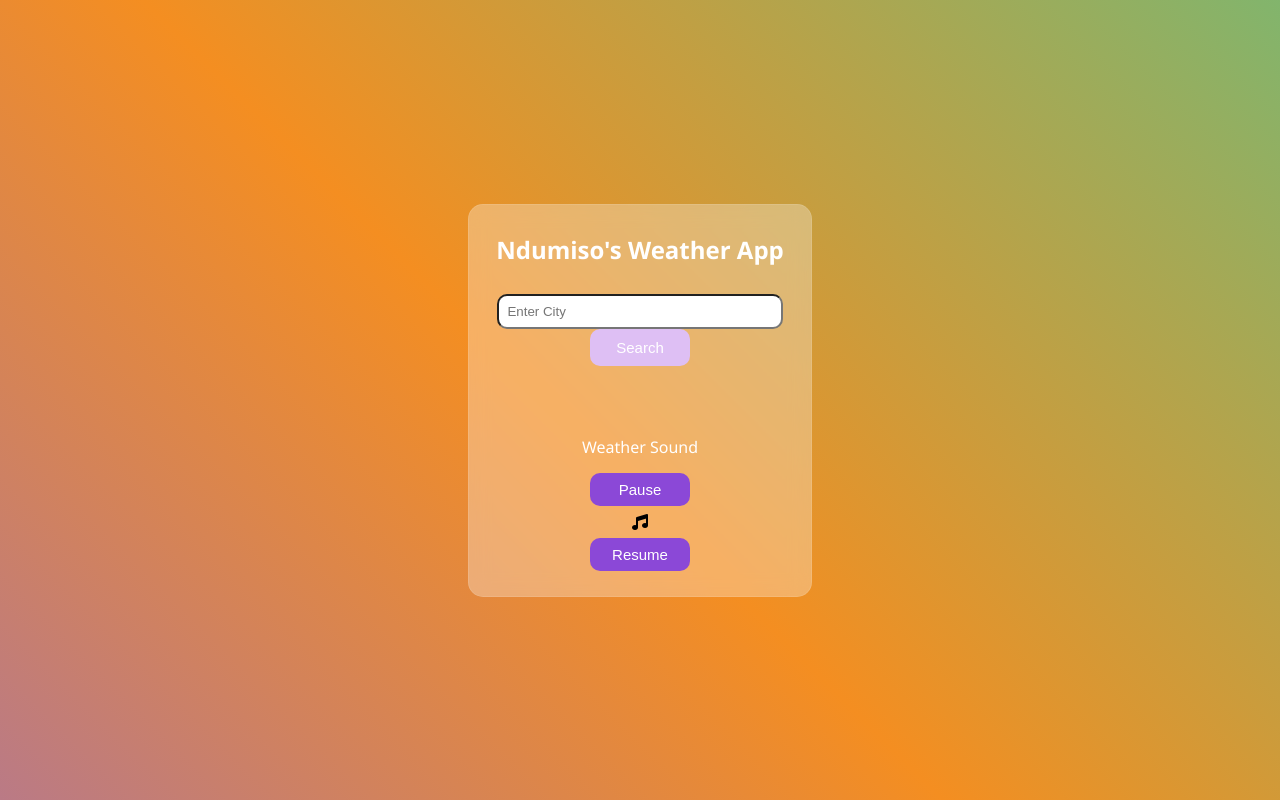
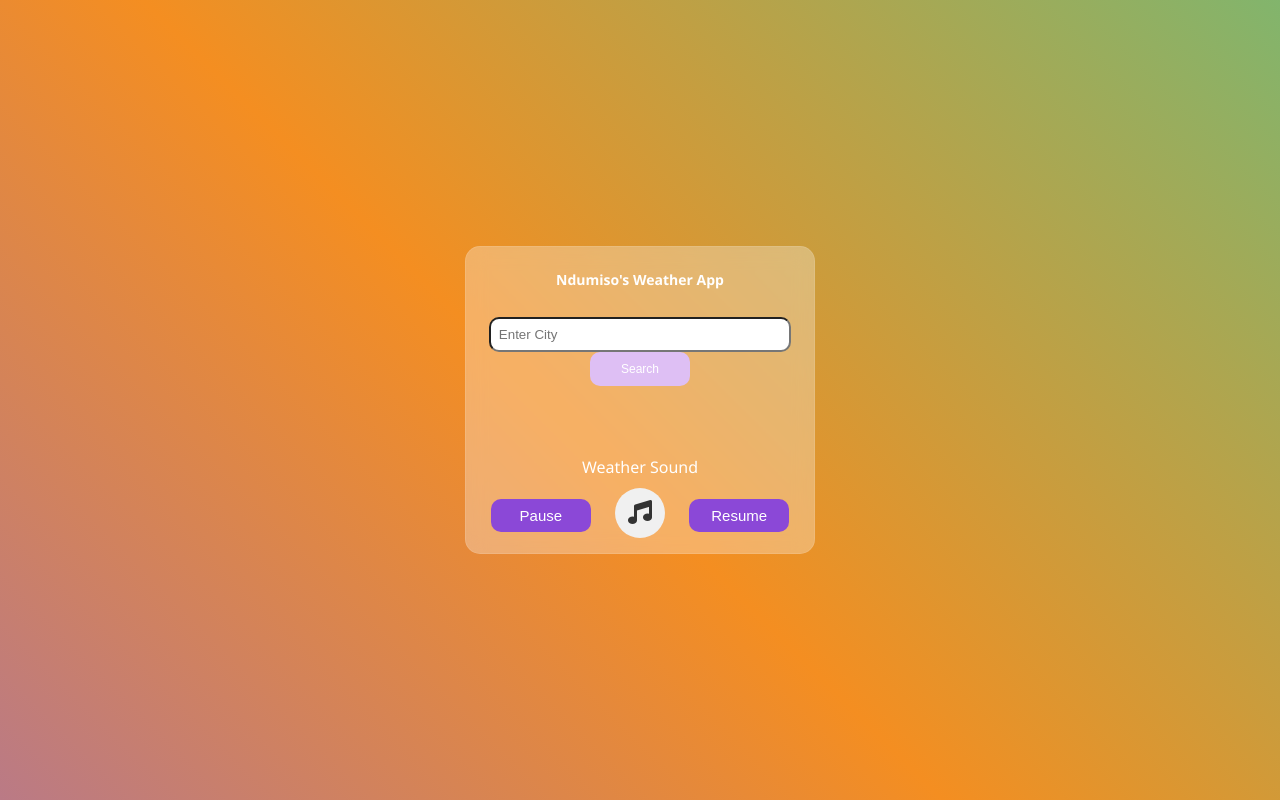
Before and after one commit to theegentlemaniac/Weather-App, a plain HTML site: page index.html in a window 1280 px wide. Drawn offline with Linux system fonts and the light colour scheme.

Commit message:
Update style.css

```diff
--- a/style.css
+++ b/style.css
@@ -1,4 +1,3 @@
-
 
 .container{
     height: 100vh;
@@ -45,6 +44,10 @@ body{
 #audio-container {
     margin-top: 20px;
     text-align: center;
+    flex-direction: column;
+    margin-top: 20px;
+    gap: 20px;
+
 }
 
 #audio-container button {
@@ -57,6 +60,11 @@ body{
     font-size: 15px;
     margin: 5px;
     transition: background-color 0.3s;
+
+}
+
+#audio-container button, .sound-icon{
+    margin: 0 10px;
 }
 
 #audio-container button:hover {
@@ -71,10 +79,11 @@ body{
 }
 
 
+
 #weather-container {
     background: rgba(255,255,255,0.3);
     max-width: 400px;
-    padding: 20px;
+    padding: 15px;
     border-radius: 15px;
     box-shadow: 0 8px 32px rgba (0,0,0,0.1);
     backdrop-filter: blur(10px);
@@ -83,9 +92,59 @@ body{
 
 }
 
+#weather-container label, h2, p{
+    font-size: 14px;
+    margin-bottom: auto;
+}
+
+#temp-div p{
+    font-size: 50px;
+}
+
+
+#weather-container #weather-icon{
+    width: 130px;
+    height: 130px;
+}
+
+#weather-container #temp-div p{
+    font-size: 50px;
+}
+
+.sound-icon {
+    display: inline-block; /* Ensures it's block-level and easily styled */
+    width: 50px;           /* Width of the sound icon */
+    height: 50px;          /* Height of the sound icon */
+    background-color: #f0f0f0; /* Background color of the icon container */
+    border-radius: 50%;    /* Makes it circular */
+    text-align:center; /* Centers the content horizontally */
+    line-height: 55px;     /* Centers the content vertically */
+    cursor: pointer;       /* Changes cursor to pointer on hover */
+    transition: transform 0.3s ease, background-color 0.3s ease; /* Smooth transitions */
+    order: 2;
+}
+
+.sound-icon:hover {
+    transform: scale(1.1); /* Makes the icon grow slightly on hover */
+    background-color: #8b48d7; /* Changes the background color on hover */
+}
+
+.sound-icon i {
+    font-size: 24px;        /* Adjusts the size of the font-awesome icon */
+    color: #333;            /* Sets the icon color */
+}
+
+.sound-icon i:hover {
+    color: #000;            /* Changes the color of the icon on hover */
+}
+
+
+
+
 h2, label, p{
     color: #fff;
     margin: 8px 0;
+    font: 14px;
 }
 
 h2:hover{
@@ -109,7 +168,7 @@ button {
     border-radius: 10px;
     cursor: pointer;
     width: 100px;
-    font-size: 15px;
+    font-size: 12px;
     overflow: hidden; /* Ensures the pseudo-element doesn't spill out */
     z-index: 1;
 }
```
